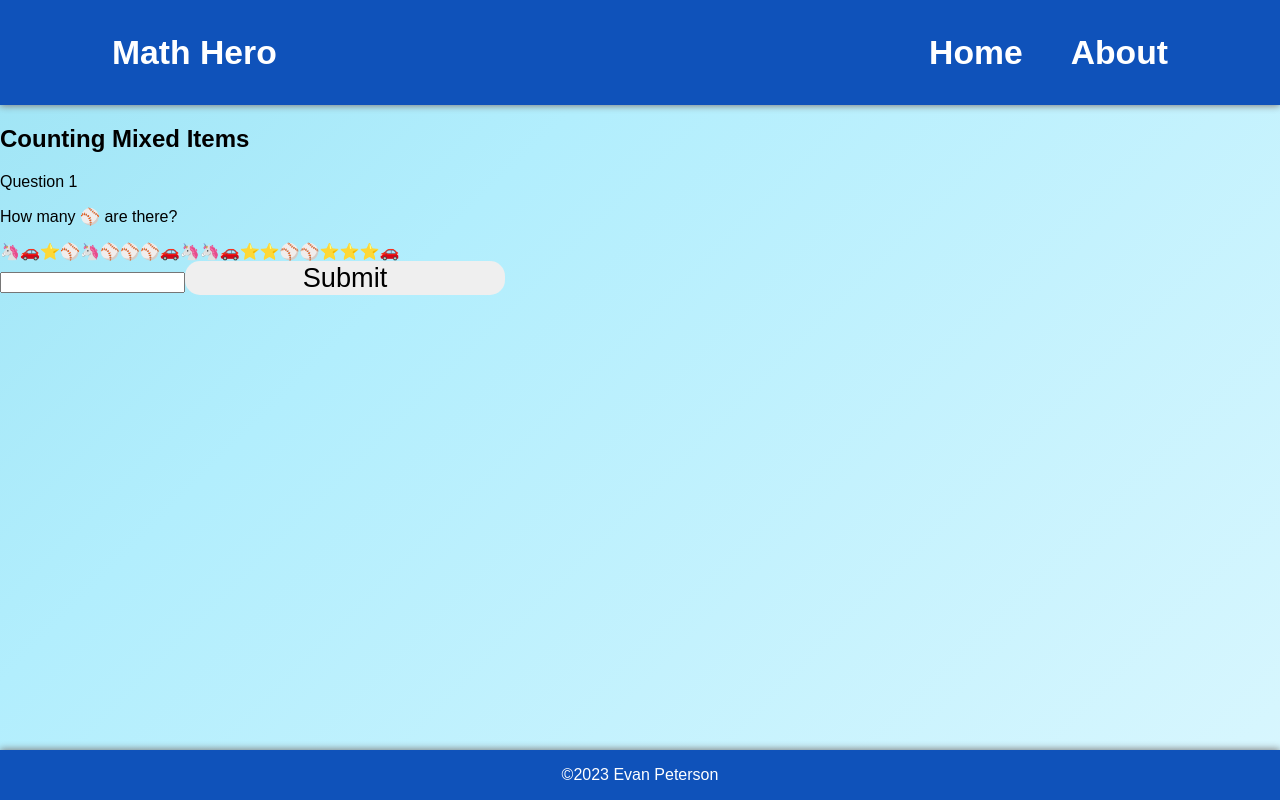
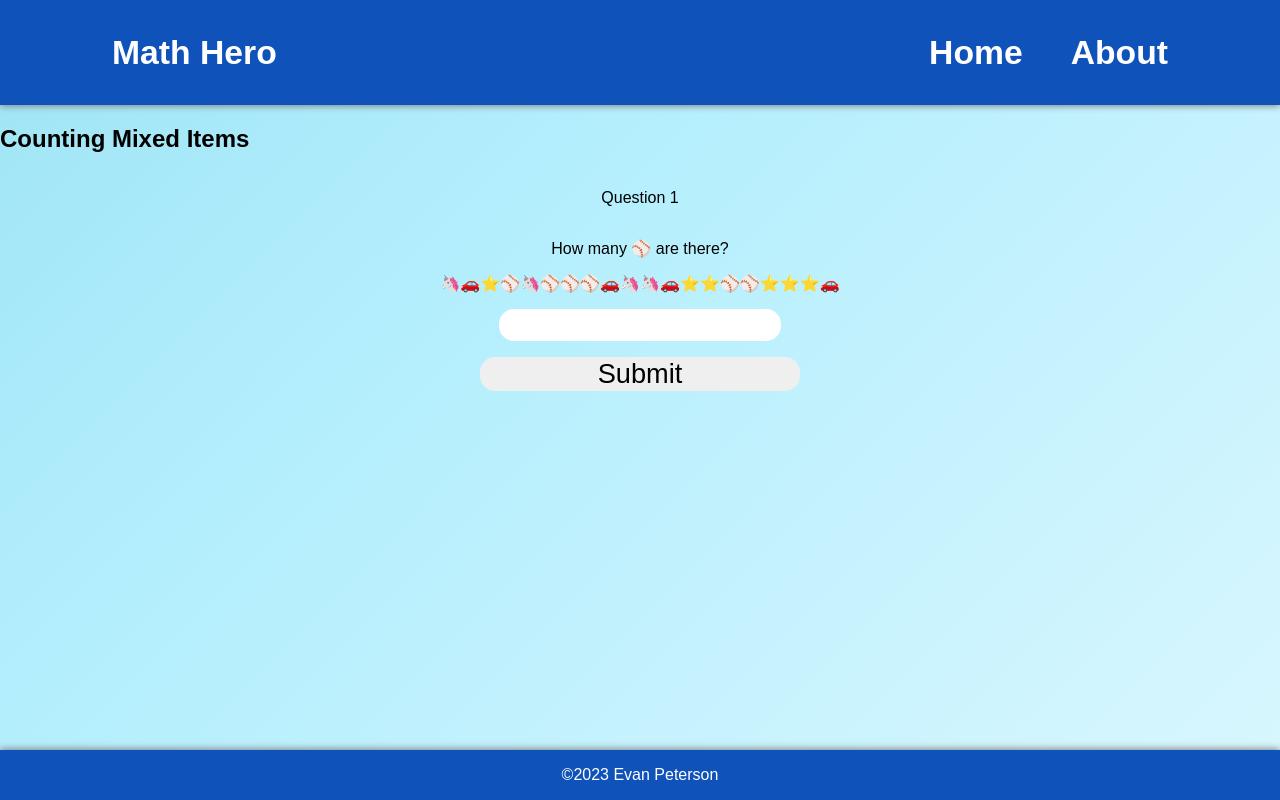
Before and after one commit to evan-desu/math-hero, a React (Create React App) app: page /count-mixed in a window 1280 px wide. Built offline with nearby package versions, Linux system fonts and the light colour scheme; a web font is replaced by a local one.

Commit message:
feat: add style to counting single item quiz

```diff
--- a/src/Quizzes/CountingSingle.css
+++ b/src/Quizzes/CountingSingle.css
@@ -0,0 +1,59 @@
+.counting-single--quiz-container {
+    /* border: 4px solid yellow; */
+    display: flex;
+    flex-direction: column;
+    align-items: center;
+    padding-bottom: 30px;
+}
+
+.question-container {
+    /* border: 2px solid red; */
+    display: flex;
+    flex-direction: column;
+    align-items: center;
+}
+
+.question-number {
+    font-size: 3em;
+    margin-bottom: 0.3em;
+}
+
+.question-text {
+    font-size: 2em;
+    margin-top: 0.3em;
+}
+
+.counting-items {
+    /* border: 2px solid purple; */
+    font-size: 3em;
+    grid: grid;
+    grid-template-columns: repeat(5, 1fr);
+    gap: 1em;
+    justify-items: center;
+    max-width: 250px;
+}
+
+/* .counting-items span {
+    margin: 0.5em;
+    width: 40px;
+    text-align: center;
+} */
+
+input {
+    width: 260px;
+    height: 30px;
+    border-radius: 15px;
+    /* border: 2px solid #0F52BA; */
+    border: none;
+    font-size: 20px;
+    padding-left: 20px;
+}
+
+.question-container form {
+    /* border: 2px solid green; */
+    display: flex;
+    flex-direction: column;
+    align-items: center;
+    padding-top: 1rem;
+    gap: 1rem;
+}
--- a/src/Quizzes/CountingSingle.tsx
+++ b/src/Quizzes/CountingSingle.tsx
@@ -1,5 +1,6 @@
-import { useEffect, useState } from "react";
-import { generateEmoji, checkAnswer } from "../MathFunctions";
+import { useEffect, useState } from 'react';
+import { generateEmoji, checkAnswer } from '../MathFunctions';
+import './CountingSingle.css'
 
 const CountingSingle = () => {
     const [problem, setProblem] = useState({ emoji: '', emojiName: '', count: 0 });
@@ -33,14 +34,14 @@ const CountingSingle = () => {
     };
 
     return (
-        <>
+        <main className="counting-single--quiz-container">
             <h2>Counting Single Items</h2>
             {isLoading && <p>Loading...</p>}
             {!isFinished ? (
                 <section className="question-container">
-                    <p>Question {questionNumber}</p>
-                    <p>How many {problem.emojiName} {problem.emoji} are there?</p>
-                    <div>
+                    <p className="question-number">Question {questionNumber}</p>
+                    <p className="question-text">How many {problem.emojiName} {problem.emoji} are there?</p>
+                    <div className="counting-items">
                         {Array.from({ length: problem.count }).map((_, i) => (
                             <span key={i}>{problem.emoji}</span>
                         ))}
@@ -48,6 +49,7 @@ const CountingSingle = () => {
                     <form onSubmit={handleSubmit}>
                         <input
                             type='number'
+                            placeholder='Answer'
                             value={userAnswer}
                             onChange={(e) => setUserAnswer(e.target.value)}
                         />
@@ -57,7 +59,7 @@ const CountingSingle = () => {
             ) : (
                 <p>Your score: {score}/10</p>
             )}
-        </>
+        </main>
     );
 }
 
```
